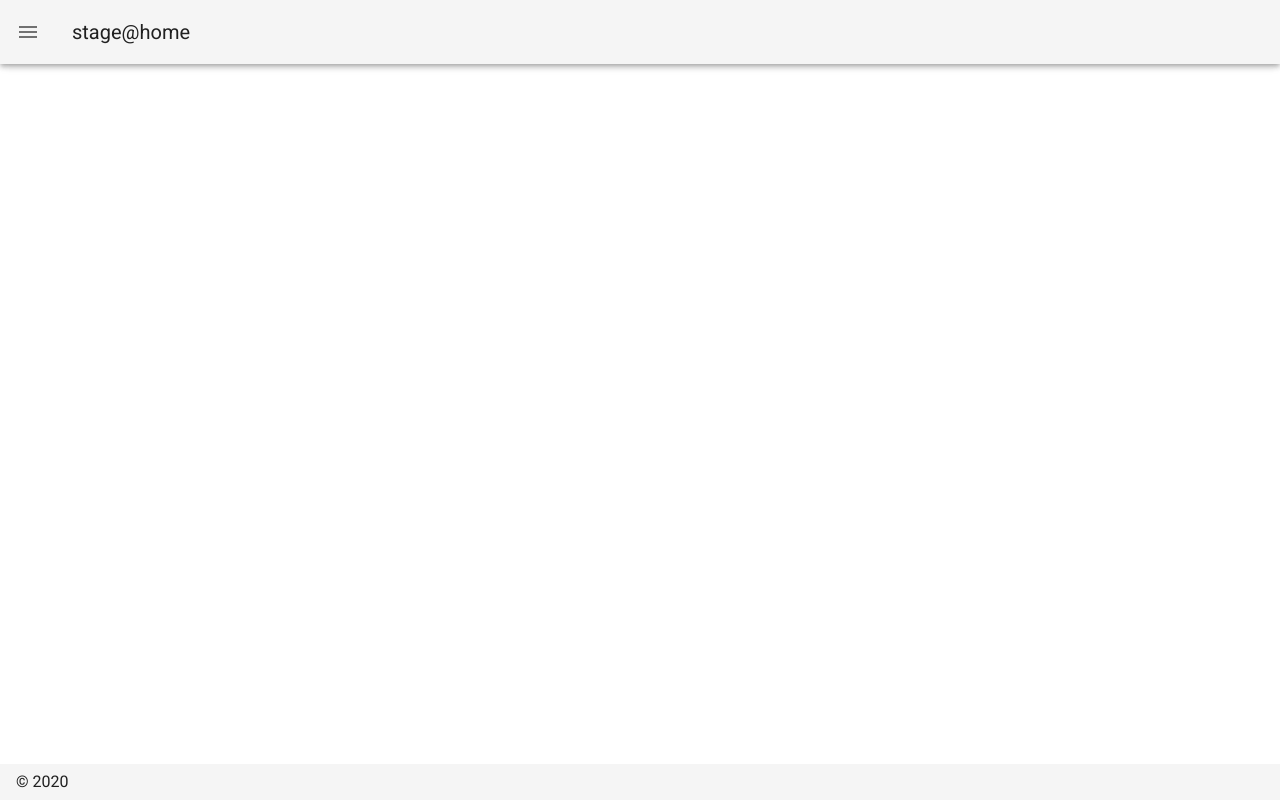
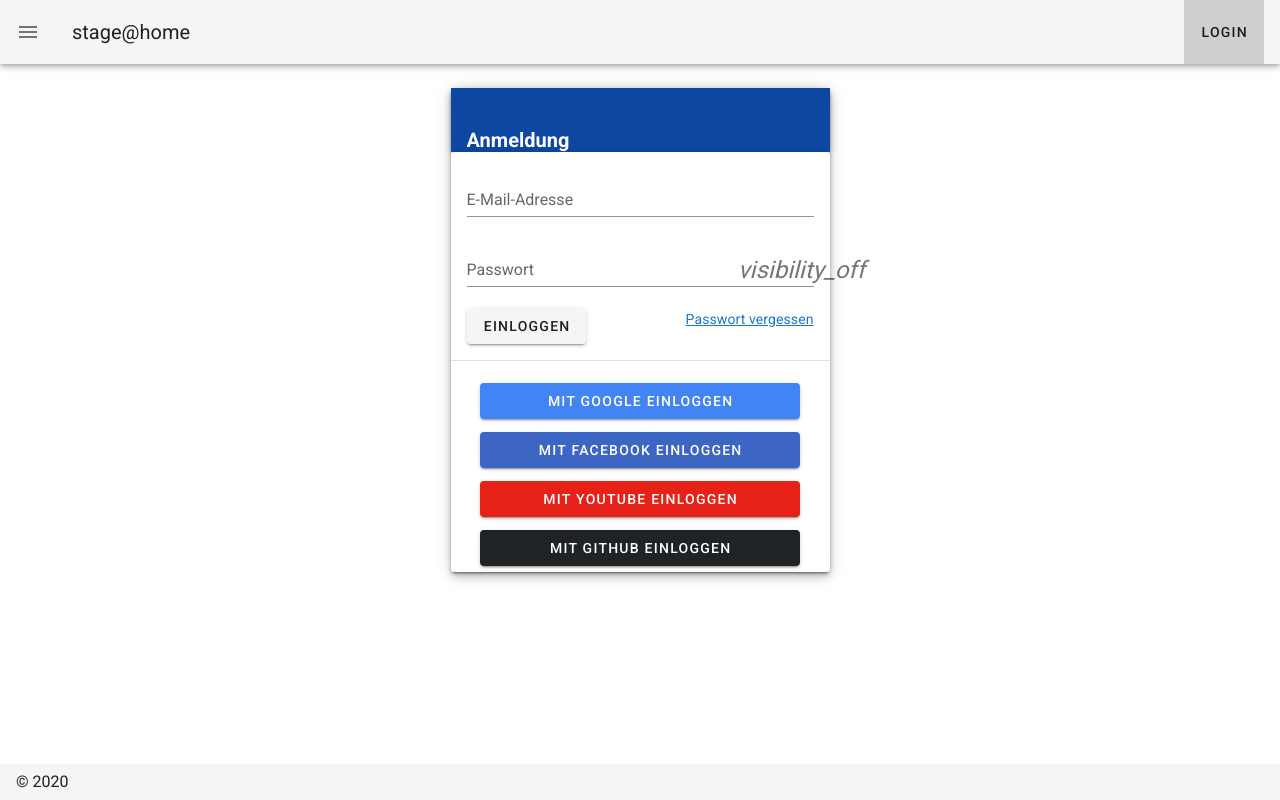
Before and after one commit to Crisphi/bezahlstream, a Nuxt app in the folder Frontend/: page /login in a window 1280 px wide. Before the commit this address had no page. Built offline with nearby package versions, Linux system fonts and the light colour scheme.

Commit message:
Add login

```diff
--- a/Frontend/layouts/default.vue
+++ b/Frontend/layouts/default.vue
@@ -19,6 +19,12 @@
       <v-app-bar-nav-icon @click.stop="drawer = !drawer" />
       <v-toolbar-title v-text="title" />
       <v-spacer />
+      <v-toolbar-items class="hidden-xs-only">
+        <v-btn v-for="item in menuItems" :key="item.title" text :to="item.path">
+          <!-- <v-icon left dark>{{ item.icon }}</v-icon>-->
+          {{ item.title }}
+        </v-btn>
+      </v-toolbar-items>
     </v-app-bar>
     <v-content>
       <v-container>
@@ -46,6 +52,9 @@
           to: '/channels'
         }
       ],
+      menuItems: [
+        { title: 'Login', path: '/login', icon: 'lock_open' }
+      ],
       title: 'stage@home'
     }
   }
--- a/Frontend/nuxt.config.js
+++ b/Frontend/nuxt.config.js
@@ -44,13 +44,28 @@
    */
   modules: [
     // Doc: https://axios.nuxtjs.org/usage
-    '@nuxtjs/axios'
+    '@nuxtjs/axios',
+    // Doc: https://auth.nuxtjs.org/
+    '@nuxtjs/auth'
   ],
   /*
    ** Axios module configuration
    ** See https://axios.nuxtjs.org/options
    */
-  axios: {},
+  axios: {
+    baseURL: 'https://localhost:9443'
+  },
+  /*
+   ** Auth module configuration
+   ** See https://auth.nuxtjs.org/schemes/oauth2.html#usage
+   */
+  auth: {
+    redirect: {
+      login: '/login',
+      home: '/'
+    },
+    strategies: {}
+  },
   /*
    ** vuetify module configuration
    ** https://github.com/nuxt-community/vuetify-module
--- a/Frontend/package.json
+++ b/Frontend/package.json
@@ -12,6 +12,7 @@
     "lint": "eslint --ext .js,.vue --ignore-path .gitignore ."
   },
   "dependencies": {
+    "@nuxtjs/auth": "^4.9.0",
     "@nuxtjs/axios": "^5.9.5",
     "nuxt": "^2.0.0"
   },
--- /dev/null
+++ b/Frontend/pages/login.vue
@@ -0,0 +1,118 @@
+<template>
+  <main>
+    <v-container fluid fill-height class="loginOverlay">
+      <v-layout flex align-center justify-center>
+        <v-flex xs12 sm4 elevation-6>
+          <v-toolbar class="pt-5 blue darken-4">
+            <v-toolbar-title class="white--text">
+              <h4>Anmeldung</h4>
+            </v-toolbar-title>
+          </v-toolbar>
+          <v-card>
+            <v-card-text class="pt-4">
+              <div>
+                <v-form ref="form" v-model="valid">
+                  <v-text-field
+                    v-model="email"
+                    label="E-Mail-Adresse"
+                    :rules="emailRules"
+                    required
+                  ></v-text-field>
+                  <v-text-field
+                    v-model="password"
+                    label="Passwort"
+                    min="8"
+                    :append-icon-cb="() => (e1 = !e1)"
+                    :type="e1 ? 'password' : 'text'"
+                    :rules="passwordRules"
+                    :append-icon="e1 ? 'visibility' : 'visibility_off'"
+                    required
+                  ></v-text-field>
+                  <v-layout justify-space-between>
+                    <v-btn
+                      :class="{
+                        'blue darken-4 white--text': valid,
+                        disabled: !valid
+                      }"
+                      @click="login"
+                      >Einloggen</v-btn
+                    >
+                    <a href="">Passwort vergessen</a>
+                  </v-layout>
+                </v-form>
+              </div>
+            </v-card-text>
+            <v-divider></v-divider>
+            <div class="strategies">
+              <div v-for="strategy in strategies" :key="strategy.key">
+                <v-btn
+                  style="color: white"
+                  :style="{ background: strategy.color }"
+                  class="login-button"
+                  @click="$auth.loginWith(strategy.key)"
+                >
+                  Mit {{ strategy.name }} einloggen
+                </v-btn>
+              </div>
+            </div>
+          </v-card>
+        </v-flex>
+      </v-layout>
+    </v-container>
+  </main>
+</template>
+
+<script>
+export default {
+  name: 'Login',
+
+  data() {
+    return {
+      valid: false,
+      e1: false,
+      error: null,
+      email: '',
+      emailRules: [
+        (v) => !!v || 'E-Mail-Adresse wird benötigt',
+        (v) =>
+          /^\w+([\\.-]?\w+)*@\w+([\\.-]?\w+)*(\.\w{2,3})+$/.test(v) ||
+          'Bitte gib eine valide E-Mail-Adresse an'
+      ],
+      password: '',
+      passwordRules: [(v) => !!v || 'Passwort wird benötigt']
+    }
+  },
+
+  computed: {
+    strategies: () => [
+      { key: 'google', name: 'Google', color: '#4284f4', icon: 'google' },
+      { key: 'facebook', name: 'Facebook', color: '#3c65c4', icon: 'facebook' },
+      { key: 'youtube', name: 'YouTube', color: '#E62117', icon: 'youtube' },
+      { key: 'github', name: 'GitHub', color: '#202326', icon: 'github' }
+    ]
+  },
+
+  methods: {
+    login() {
+      // TODO: waiting for oauth implementation
+    }
+  }
+}
+</script>
+
+<style>
+.strategies {
+  display: flex;
+  flex-direction: column;
+  justify-content: center;
+  align-items: center;
+  margin-top: 1rem;
+}
+
+.login-button {
+  width: 320px;
+  text-align: center;
+  color: white;
+  margin: 0.4rem 0;
+}
+</style>
```
